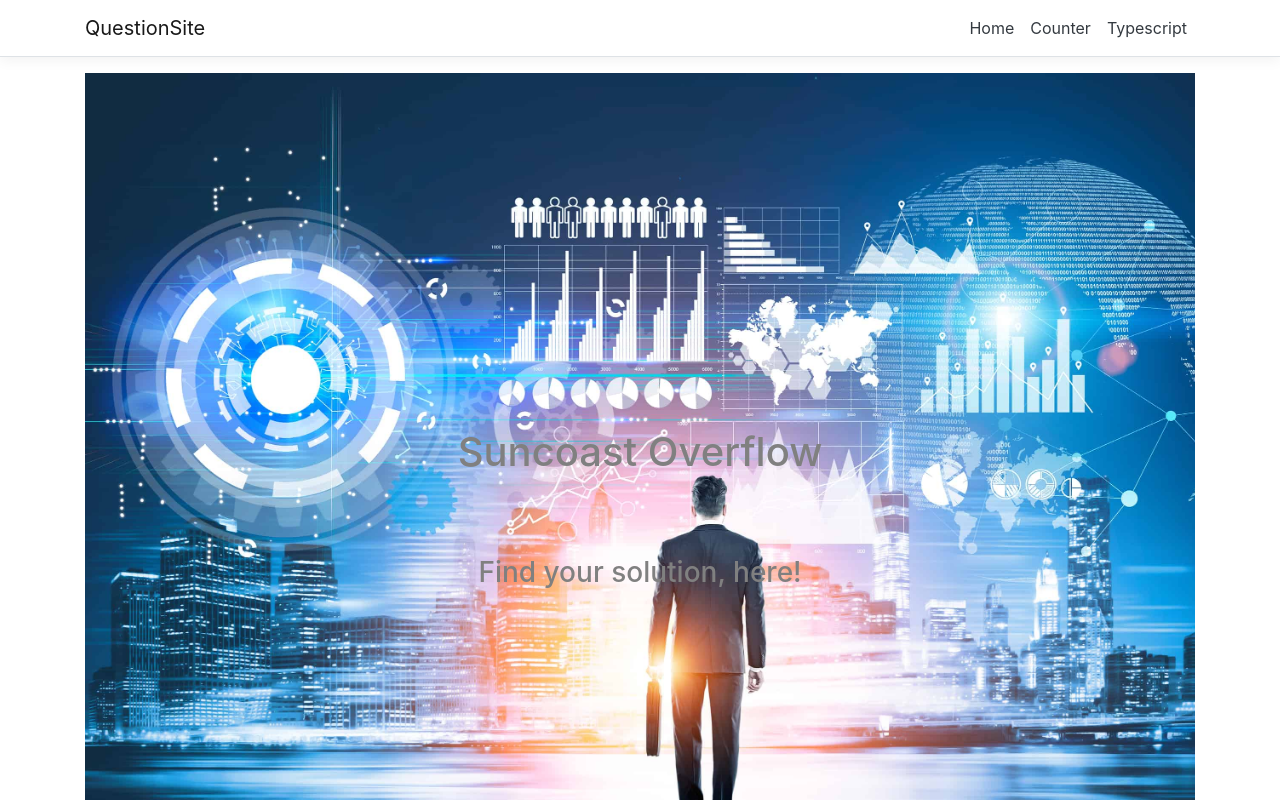
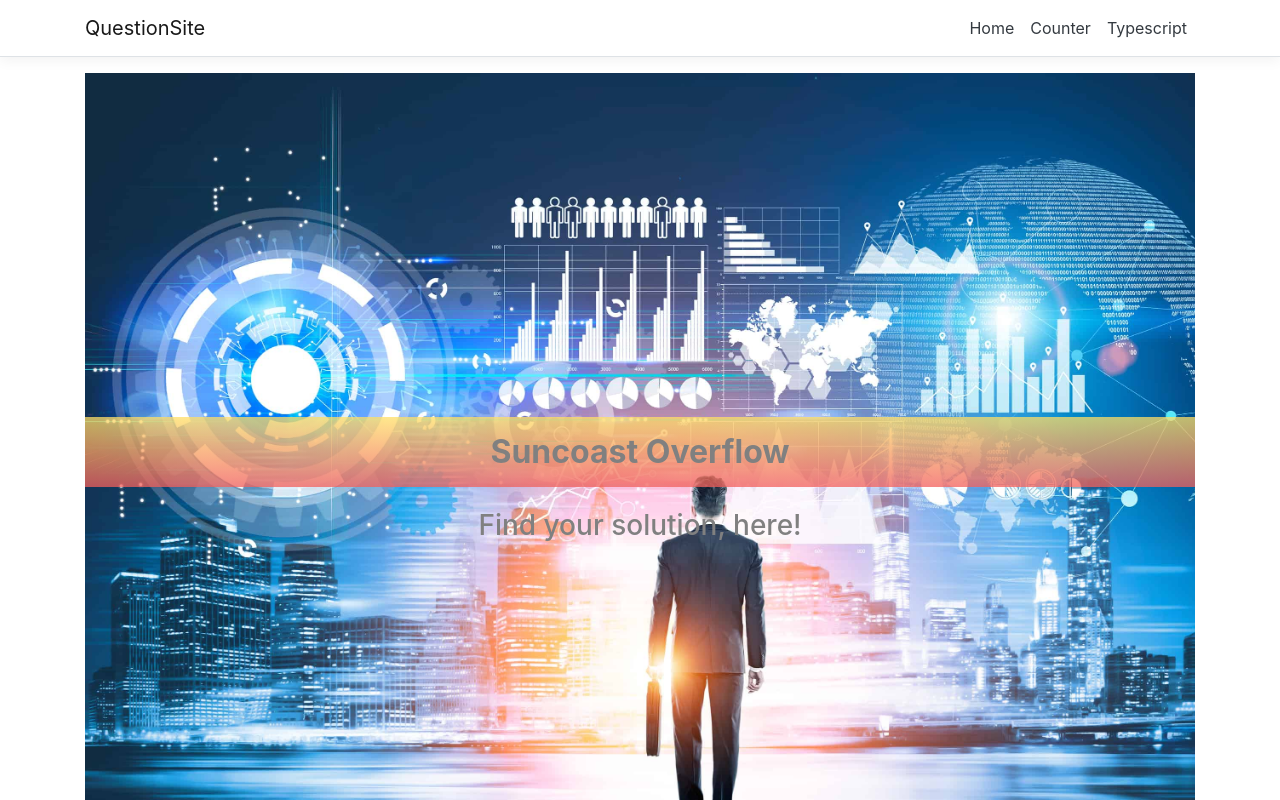
Before and after one commit to mkeough/QuestionSite, a React (Create React App) app in the folder ClientApp/: page / in a window 1280 px wide. Shown: the top 800 px of the page. Built offline with nearby package versions, Linux system fonts and the light colour scheme.

Commit message:
added a gradent bar like travel-together to hero img

```diff
--- a/ClientApp/src/custom.scss
+++ b/ClientApp/src/custom.scss
@@ -38,3 +38,19 @@ code {
   flex-direction: column;
   color: gray;
 }
+
+.hero > h1 {
+  display: block;
+  font-size: 2rem;
+  padding: 1rem;
+  margin-block-start: 0.67em;
+  margin-block-end: 0.67em;
+  margin-inline-start: 0px;
+  margin-inline-end: 0px;
+  font-weight: bold;
+  background: linear-gradient(
+    rgba(255, 224, 102, 0.75),
+    rgba(242, 95, 92, 0.75)
+  );
+  width: 100%;
+}
```
